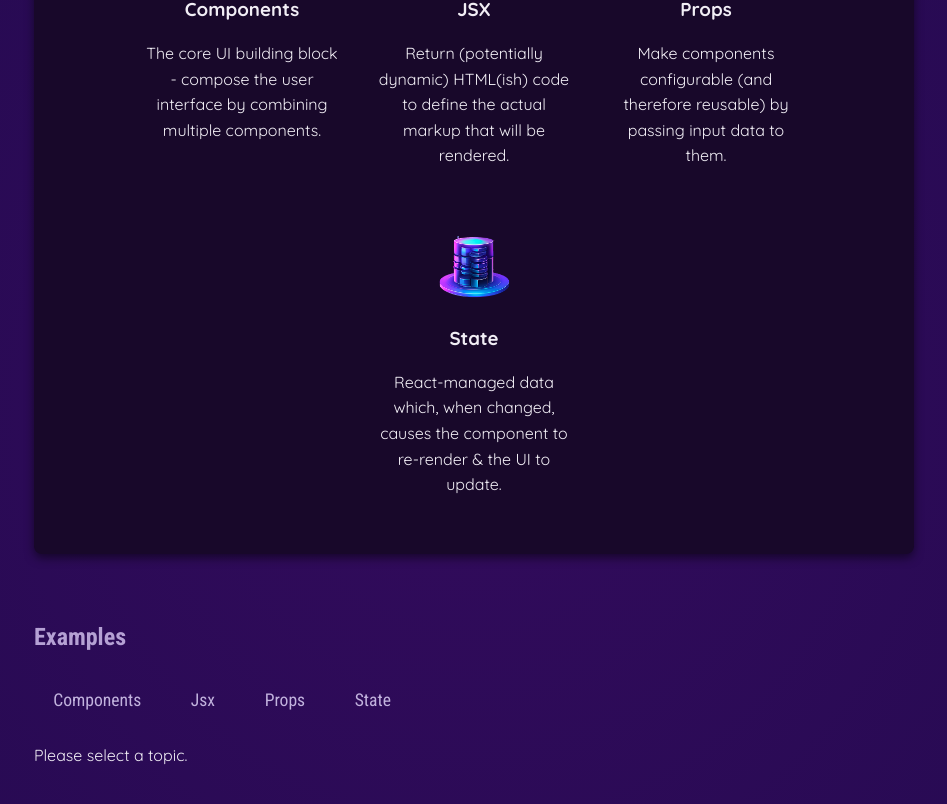
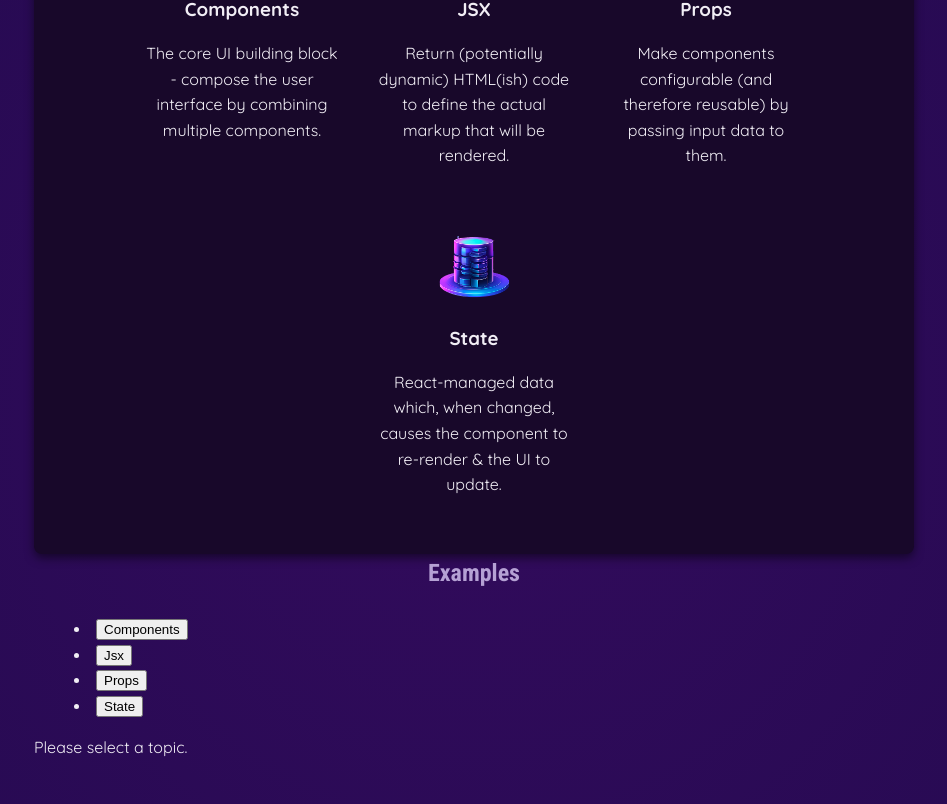
Before and after one commit to Jevs100/react, a React (Vite) app in the folder section_3/03 React Essentials/01-starting-project/: page / in a window 1280 px wide. Shown: the part 214-1018 px from the top of the page, without its empty margins (166-1113 px from the left). Built offline with nearby package versions, Linux system fonts and the light colour scheme.

Commit message:
Sectioning

```diff
--- a/section_3/03 React Essentials/01-starting-project/src/components/Examples.jsx
+++ b/section_3/03 React Essentials/01-starting-project/src/components/Examples.jsx
@@ -1,7 +1,7 @@
 import { useState } from "react";
 import TabButton from "./TabButton";
 import { EXAMPLES } from "../data";
-
+import Section from "./Section";
 export default function Examples() {
   const [selectedTopic, setSelectedTopic] = useState();
 
@@ -26,8 +26,7 @@
   }
 
   return (
-    <section id="examples">
-      <h2>Examples</h2>
+    <Section title="Examples" id="examples">
       <menu>
         <TabButton
           isSelected={selectedTopic === "components"}
@@ -55,6 +54,6 @@
         </TabButton>
       </menu>
       {tabContent}
-    </section>
+    </Section>
   );
 }
--- /dev/null
+++ b/section_3/03 React Essentials/01-starting-project/src/components/Section.jsx
@@ -0,0 +1,8 @@
+export default function Section({ title, children }) {
+  return (
+    <section>
+      <h2>{title}</h2>
+      {children}
+    </section>
+  );
+}
```
